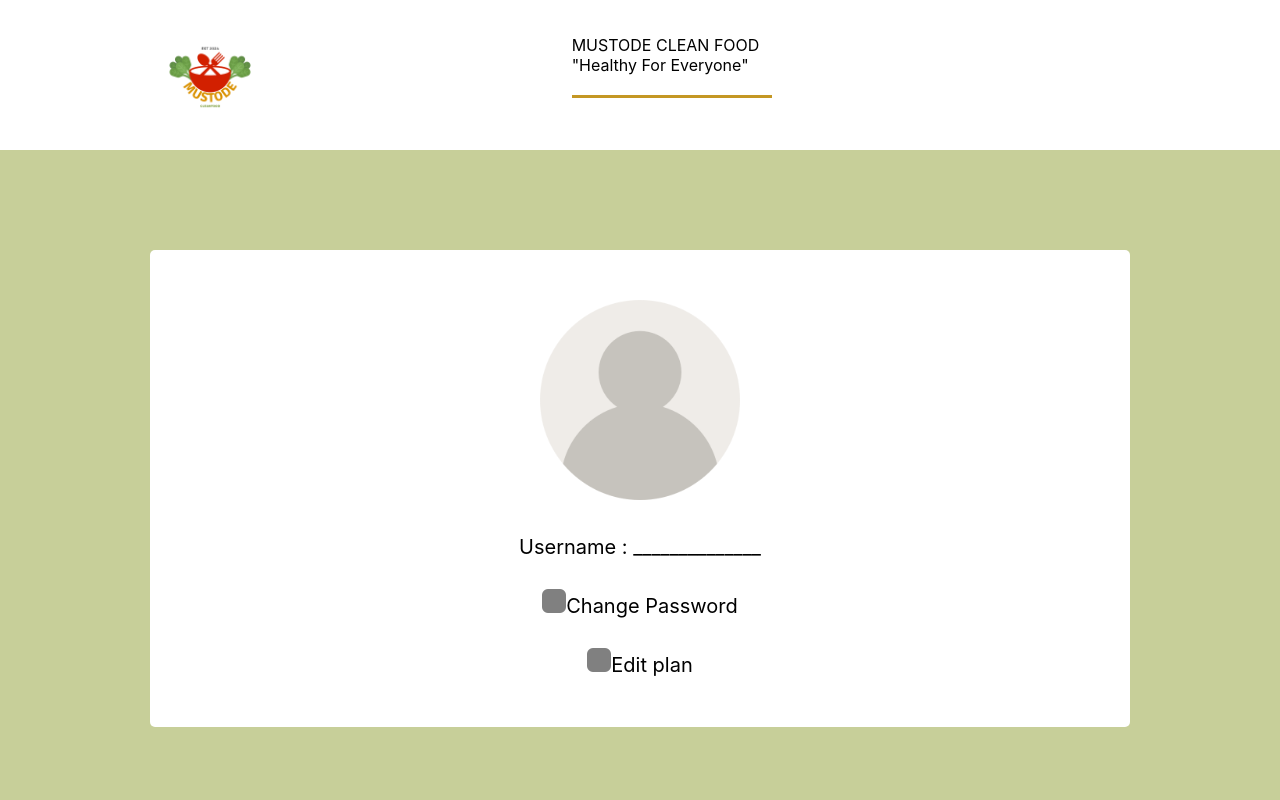
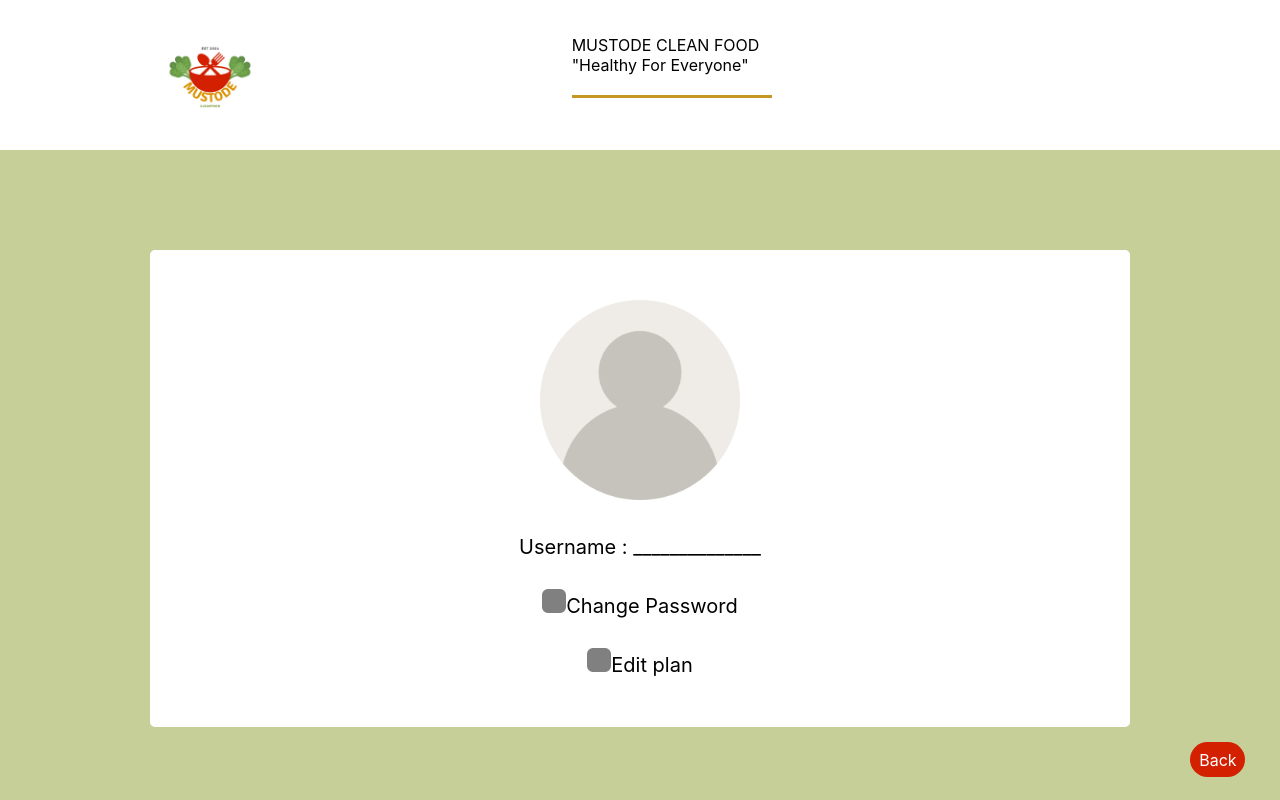
Before and after one commit to s1r1luxx/my-app, a React (Create React App) app: page / in a window 1280 px wide. Built offline with nearby package versions, Linux system fonts and the light colour scheme.

Commit message:
back button for User

```diff
--- a/src/pages/User.css
+++ b/src/pages/User.css
@@ -4,6 +4,21 @@
     justify-content: center;
     align-items: center;
     height: 90vh;
+}
+
+.button{
+    display: flex;
+    justify-content: center;
+    align-items: center;
+    width: 55px;
+    height: 35px;
+    color: #fff;
+    background: #d22000;
+    border-radius: 20px;
+    cursor: pointer;
+    margin-left: 93%;
+    margin-top: 15px;
+    margin-bottom: 15px;
 }
 
 .image-upload-container{
--- a/src/pages/User.js
+++ b/src/pages/User.js
@@ -42,11 +42,17 @@ function User() {
                     <img src={box}></img>
                     Change Password
                 </button1>
-                <button1 onClick={handleClick}>
+                <button2 onClick={handleClick}>
                     <img src={box}></img>
                     Edit plan
-                </button1>
+                </button2>
             </div>
+
+        </div>
+        <div className="button">
+            <button3 onClick={handleClick}>
+                Back
+            </button3>
         </div>
     </div>
     )
```
Also changed, not shown: src/pages/Conf_Pass.js (added, +9 -0 lines).
